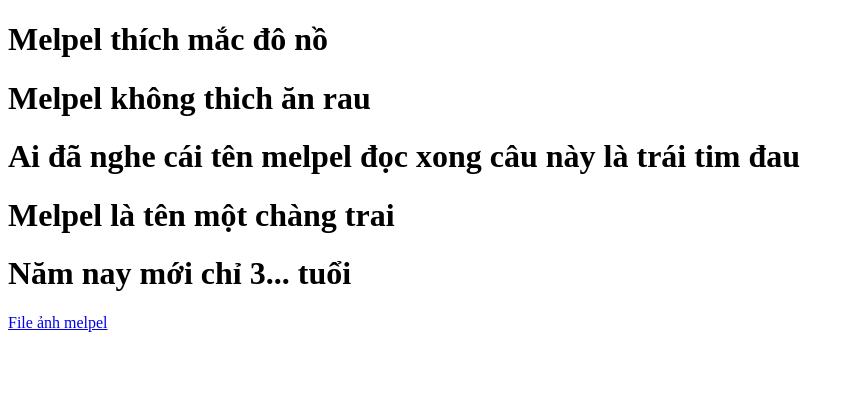
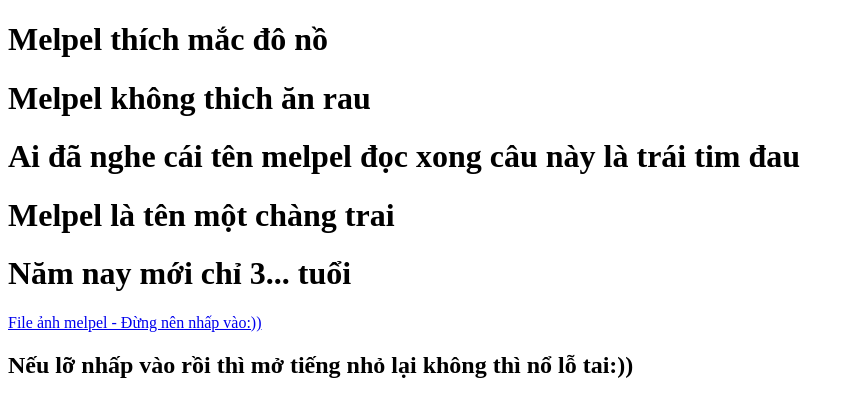
Before and after one commit to htbao1503-source/test3, a plain HTML site: page index.html in a window 1280 px wide. Shown: the whole page, without its empty margins (0-855 px from the left). Drawn offline with Linux system fonts and the light colour scheme.

Commit message:
Update index.html
Signed-off-by: baohuynh <htbao1503@gmail.com>

```diff
--- a/index.html
+++ b/index.html
@@ -12,8 +12,9 @@
       <h1>Ai đã nghe cái tên melpel đọc xong câu này là trái tim đau</h1>
       <h1>Melpel là tên một chàng trai</h1>
       <h1>Năm nay mới chỉ 3... tuổi</h1>
-      <a href="https://jonathanbassedas.github.io/halloween/">File ảnh melpel</a
+      <a href="https://jonathanbassedas.github.io/halloween/">File ảnh melpel - Đừng nên nhấp vào:))</a
       ><br />
+      <h2>Nếu lỡ nhấp vào rồi thì mở tiếng nhỏ lại không thì nổ lỗ tai:))<h2>
     </main>
   </body>
 </html>
```
